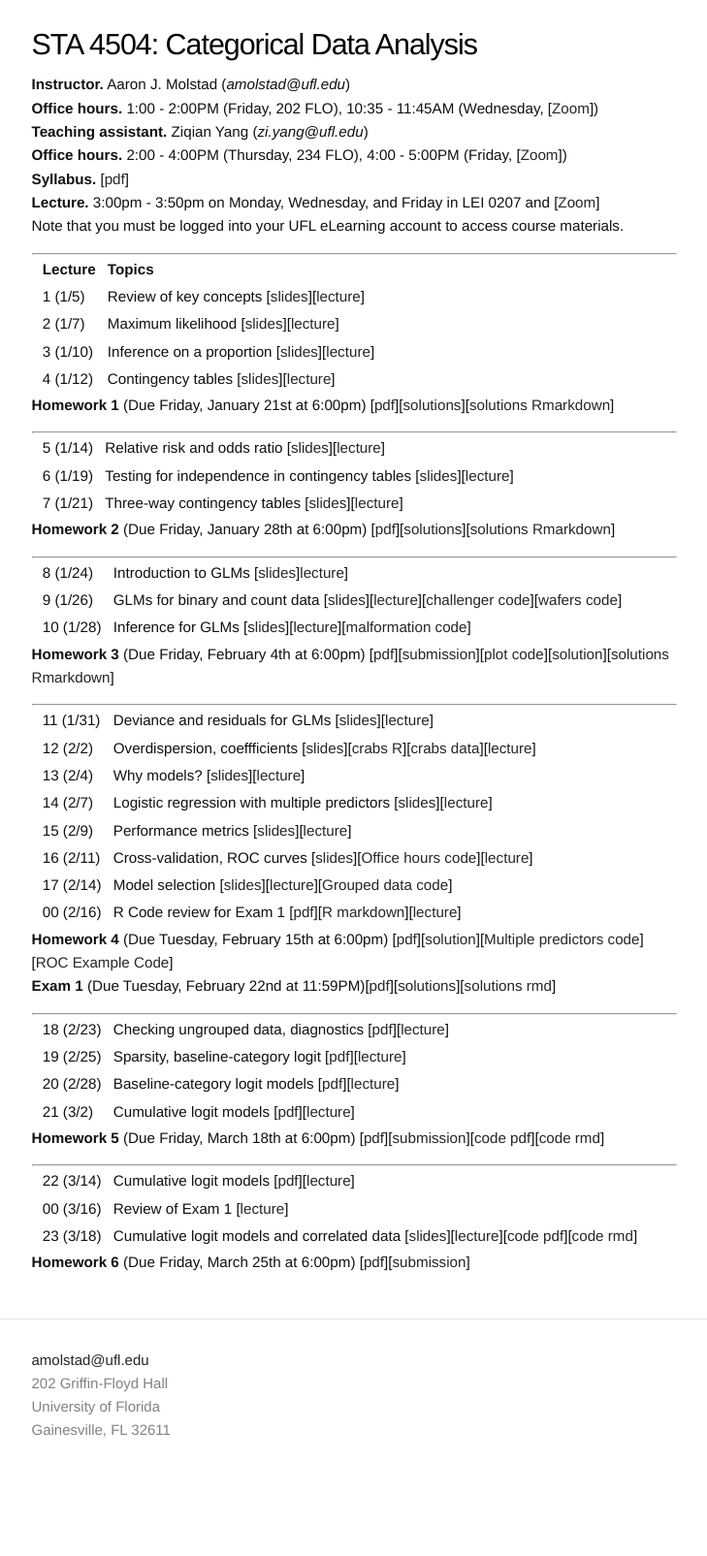
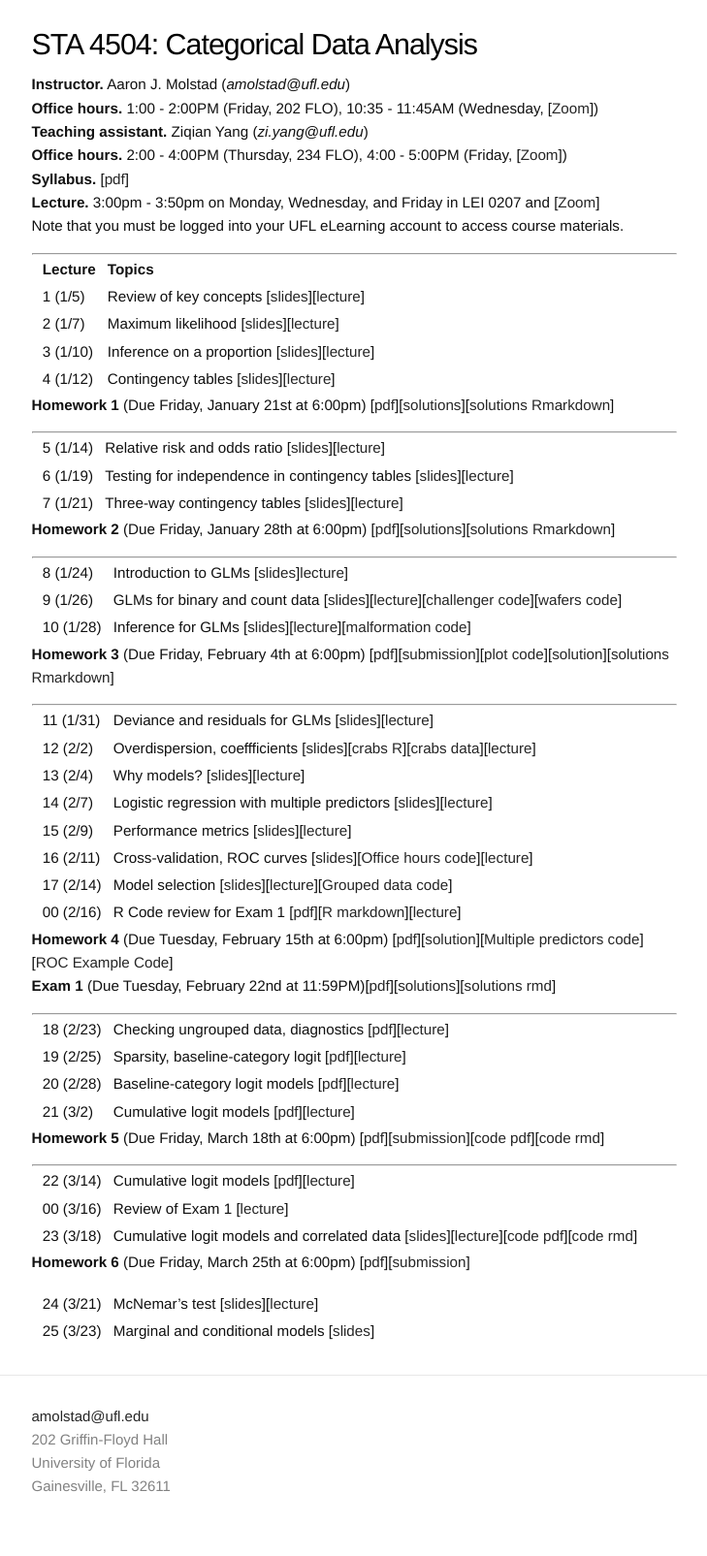
Before and after one commit to ajmolstad/ajmolstad.github.io, a Jekyll site: the page built from S22_STA4504.md, in a window 1280 px wide. Shown: the whole page at 97% size, without its empty margins (275-1004 px from the left). Built offline with Jekyll 4.4.1, drawn with Linux system fonts in a browser that asks for light colours; before the commit the page ends 1547 px from its top, so only the background shows below that.

Commit message:
Update S22_STA4504.md

```diff
--- a/S22_STA4504.md
+++ b/S22_STA4504.md
@@ -71,3 +71,7 @@ Note that you must be logged into your UFL eLearning account to access course ma
 
 
 **Homework 6** (Due Friday, March 25th at 6:00pm) [[pdf](https://ufl.instructure.com/files/67730008/download?download_frd=1)][[submission](https://ufl.instructure.com/courses/449490/assignments/5151218)]
+
+
+|| 24 (3/21) || McNemar's test [[slides](https://ufl.instructure.com/files/67705298/download?download_frd=1)][[lecture](https://ufl.instructure.com/courses/449490/files?preview=67760832)]||
+|| 25 (3/23) || Marginal and conditional models [[slides](https://ufl.instructure.com/courses/449490/files?preview=67760818)]||
```
